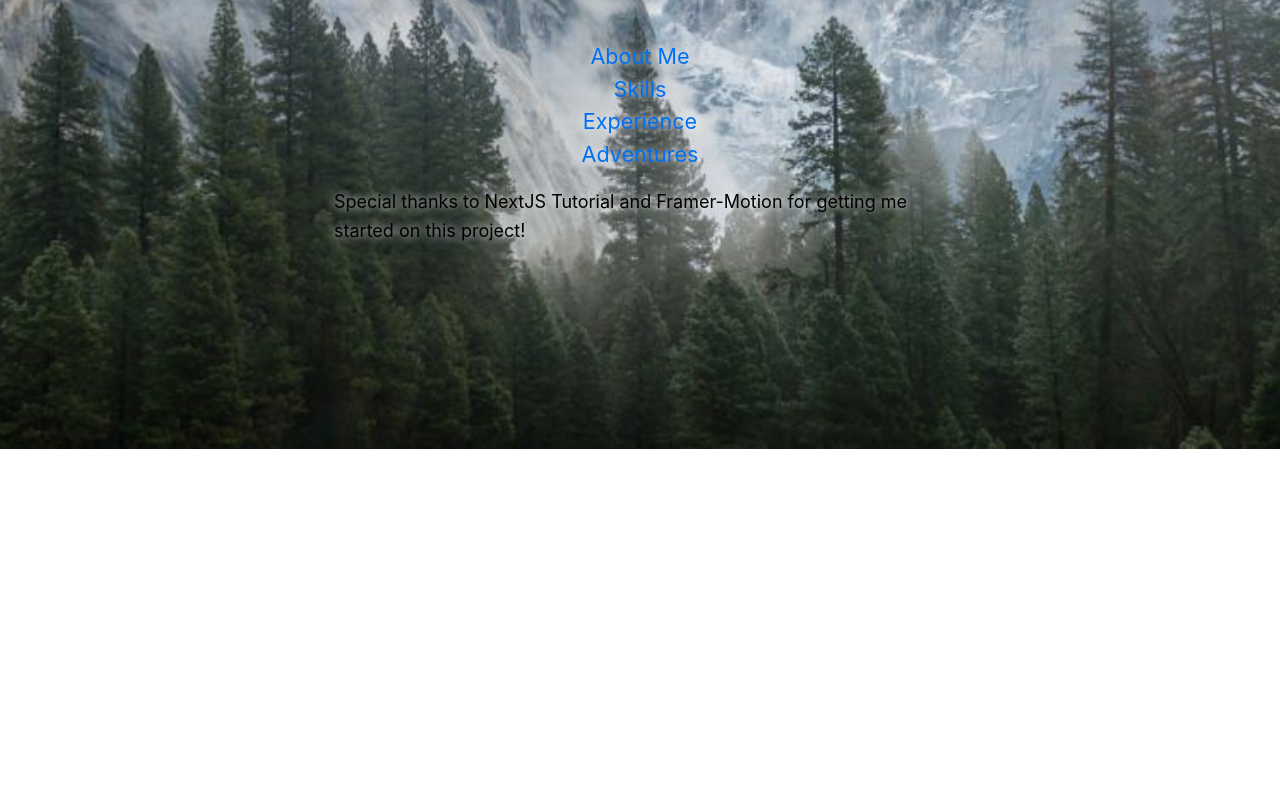
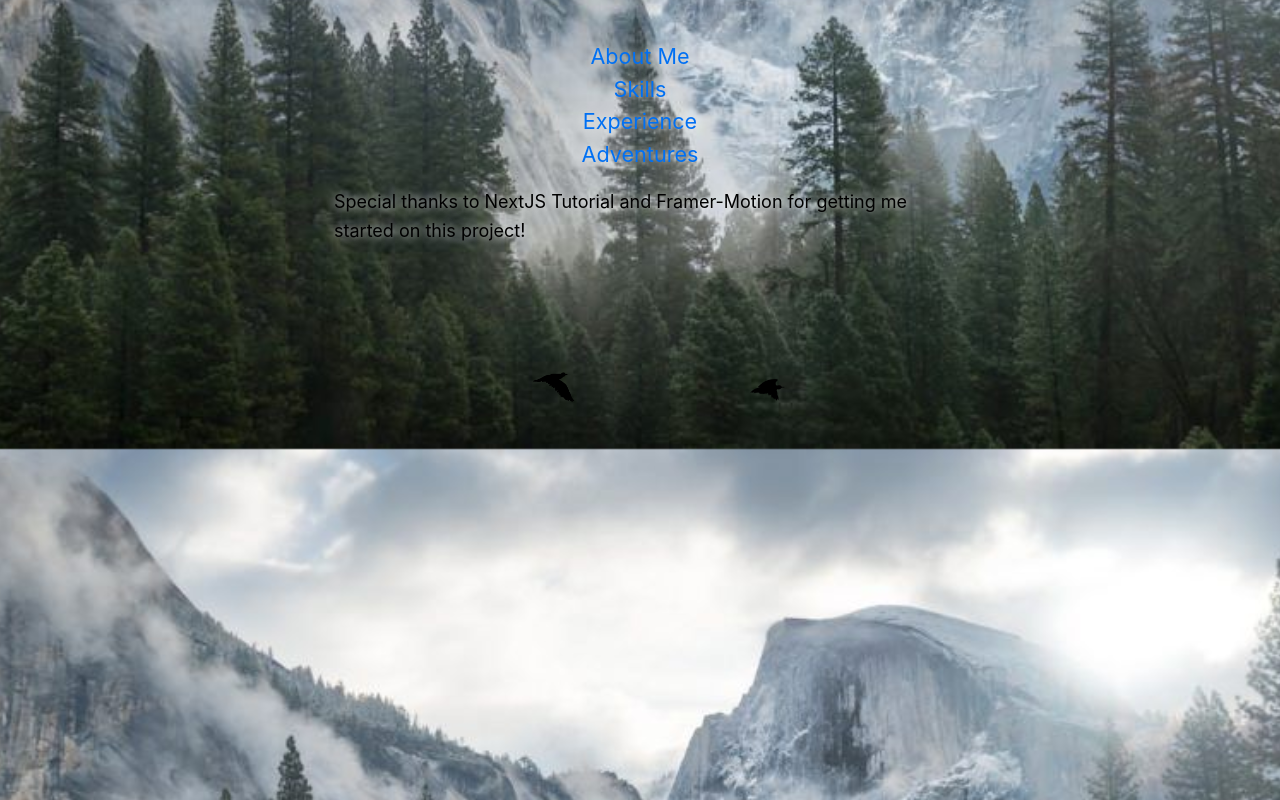
Before and after one commit to eisenbar/MyWebsite, a Next.js app in the folder mywebapp/: page / in a window 1280 px wide. Shown: the part 351-1151 px from the top of the page. Before the commit the page ends 800 px from the top, so only its background shows below. Built offline with nearby package versions, Linux system fonts and the light colour scheme.

Commit message:
moved birds to home page

```diff
--- a/mywebapp/components/birds.js
+++ b/mywebapp/components/birds.js
@@ -14,13 +14,13 @@ export default function Birds({home}) {
             </div>
 
             <div className={`${style.birdContainer} ${style.birdContainerTwo}`}>
-                <div className={`${style.bird1} ${style.birdTwo}`}/>
+                <div className={`${style.bird} ${style.birdTwo}`}/>
             </div>
             <div className={`${style.birdContainer} ${style.birdContainerThree}`}>
-                <div className={`${style.bird1} ${style.birdThree}`}/>
+                <div className={`${style.bird} ${style.birdThree}`}/>
             </div>
             <div className={`${style.birdContainer} ${style.birdContainerFour}`}>
-                <div className={`${style.bird1} ${style.birdFour}`}/>
+                <div className={`${style.bird} ${style.birdFour}`}/>
             </div>
 
         </div>
--- a/mywebapp/pages/index.js
+++ b/mywebapp/pages/index.js
@@ -8,6 +8,7 @@ import React from "react";
 import {TitleLoadFade} from "../animations/TitleLoadFade";
 import {TransitionExit} from "../animations/TransitionExit";
 import { motion } from "framer-motion";
+import Birds from "../components/birds";
 
 
 /*
@@ -48,6 +49,7 @@ export default function Home({allPostsData}) {
               <TitleLoadFade title={<h1 className={utilStyles.header}>Index</h1>} />
 
               <div className={utilStyles.indexItem}>
+
                   <Link href="/aboutMe">
                       <a>About Me</a>
                   </Link>
@@ -64,9 +66,9 @@ export default function Home({allPostsData}) {
                       <a>Adventures</a>
                   </Link>
               </div>
+          </section>
 
-
-          </section>
+          <Birds/>
 
           <p className={utilStyles.text}>Special thanks to NextJS Tutorial and Framer-Motion for getting me started on this project!</p>
       </Layout>
--- a/mywebapp/styles/bird.module.css
+++ b/mywebapp/styles/bird.module.css
@@ -3,11 +3,12 @@
 
 .container {
     z-index: 1;
-    position: relative;
+    position: absolute;
     overflow: hidden;
     display: -webkit-box;
     display: -ms-flexbox;
-    display: flex;
+    display: inline-flex;
+    min-width: 100%;
     -webkit-box-align: center;
     -ms-flex-align: center;
     align-items: center;
@@ -15,10 +16,11 @@
     -ms-flex-pack: center;
     justify-content: center;
     min-height: 35rem;
-   background-blend-mode: soft-light;
+    background-blend-mode: soft-light;
     background-size: cover;
     background-position: center center;
     padding: 2rem;
+    left: 0;
 }
 .bird {
     background-image: url('../public/images/bird-cells.svg');
```
Also changed, not shown: mywebapp/pages/adventures.js (+0 -33 lines).
